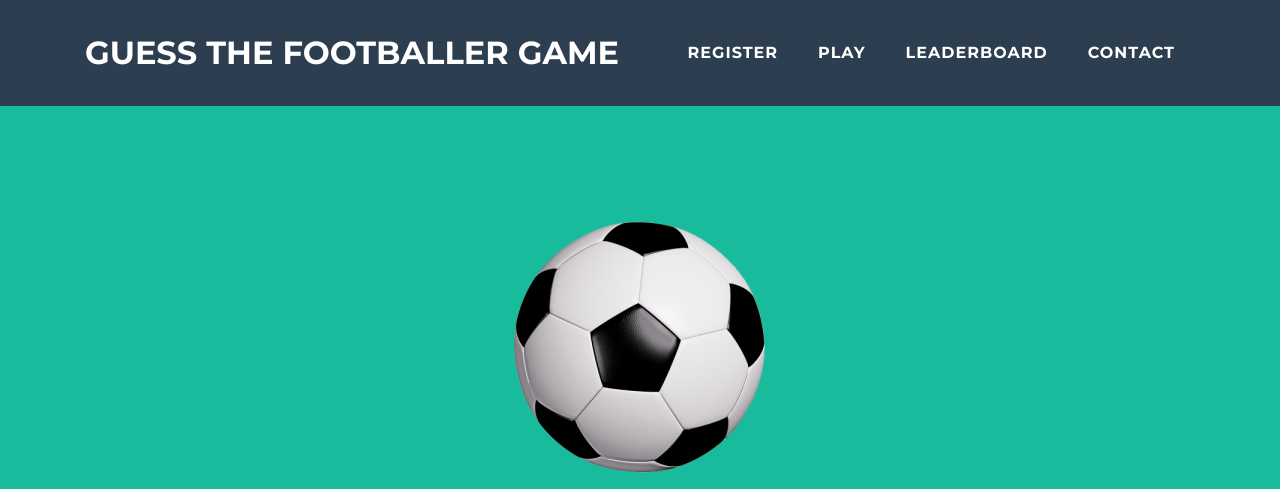
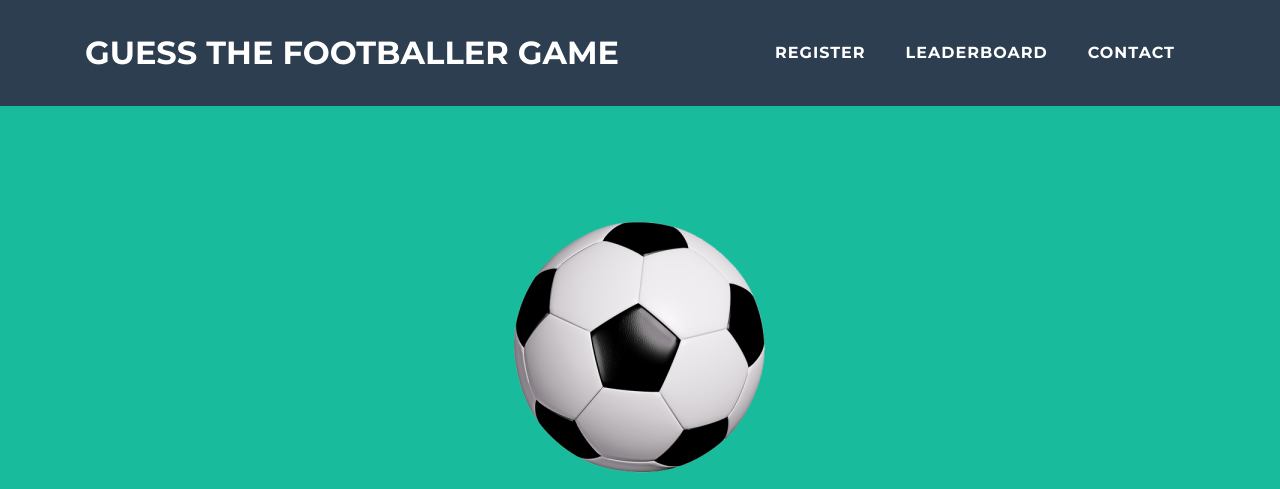
Before and after one commit to Code-Institute-Submissions/guess_the_footballer_game, a Flask app: page / in a window 1280 px wide. Shown: the top 489 px of the page. Run offline with Flask 2, Linux system fonts and the light colour scheme; some libraries are stand-ins or nearby versions.

Commit message:
removed play from navabr as now redirected from register page

```diff
--- a/templates/base.html
+++ b/templates/base.html
@@ -41,9 +41,6 @@
           <ul class="navbar-nav ml-auto">
             <li class="nav-item mx-0 mx-lg-1">
               <a class="nav-link py-3 px-0 px-lg-3 rounded js-scroll-trigger" href="/register">Register</a>
-            </li>
-            <li class="nav-item mx-0 mx-lg-1">
-              <a class="nav-link py-3 px-0 px-lg-3 rounded js-scroll-trigger" href="/play">Play</a>
             </li>
             <li class="nav-item mx-0 mx-lg-1">
               <a class="nav-link py-3 px-0 px-lg-3 rounded js-scroll-trigger" href="/leaderboard">Leaderboard</a>
```
